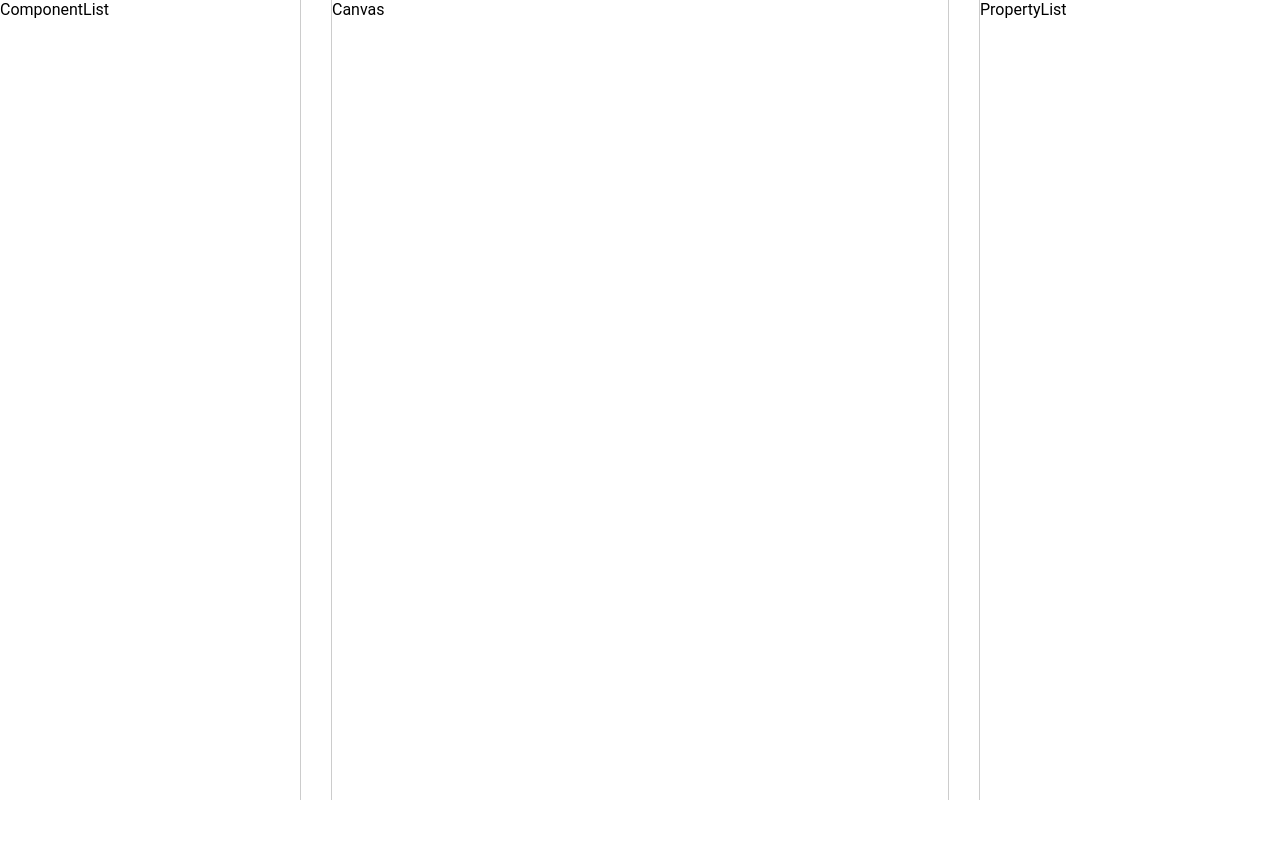
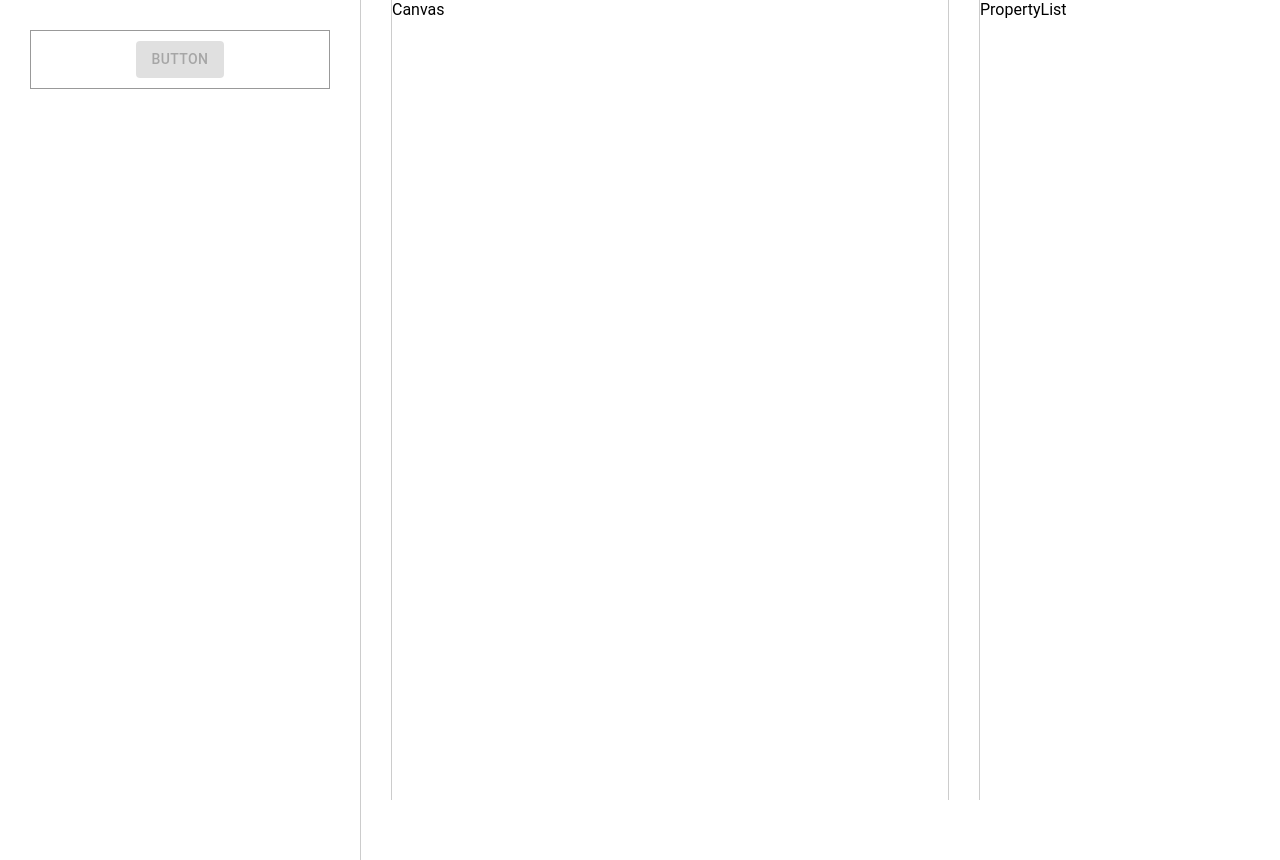
Before and after one commit to KelvinQiu802/tiny-low-code-demo, a React app: page / in a window 1280 px wide. Before the commit the page ends 800 px from the top, so only its background shows below. Built offline with nearby package versions, Linux system fonts and the light colour scheme; the HTML template or start-up script is replaced by a standard one.

Commit message:
feat: draggable component

```diff
--- a/src/App.css
+++ b/src/App.css
@@ -9,6 +9,13 @@
   width: 300px;
   height: 100vh;
   border-right: 1px solid #ccc;
+  padding: 30px;
+}
+
+.component {
+  padding: 10px;
+  border: 1px solid #999;
+  text-align: center;
 }
 
 .canvas {
--- a/src/components/ComponentList.jsx
+++ b/src/components/ComponentList.jsx
@@ -1,7 +1,19 @@
+import { Button } from '@mui/material';
 import React from 'react';
+import DraggableComponent from './DraggableComponent';
 
 function ComponentList() {
-  return <div className='component-list'>ComponentList</div>;
+  return (
+    <div className='component-list'>
+      <div className='component'>
+        <DraggableComponent tag='button'>
+          <Button variant='contained' disabled>
+            Button
+          </Button>
+        </DraggableComponent>
+      </div>
+    </div>
+  );
 }
 
 export default ComponentList;
--- /dev/null
+++ b/src/components/DraggableComponent.jsx
@@ -0,0 +1,13 @@
+import React from 'react';
+import { useDrag } from 'react-dnd';
+
+function DraggableComponent({ tag, children }) {
+  const [, drag] = useDrag(() => ({
+    type: 'component',
+    item: { tag },
+  }));
+
+  return <div ref={drag}>{children}</div>;
+}
+
+export default DraggableComponent;
```
